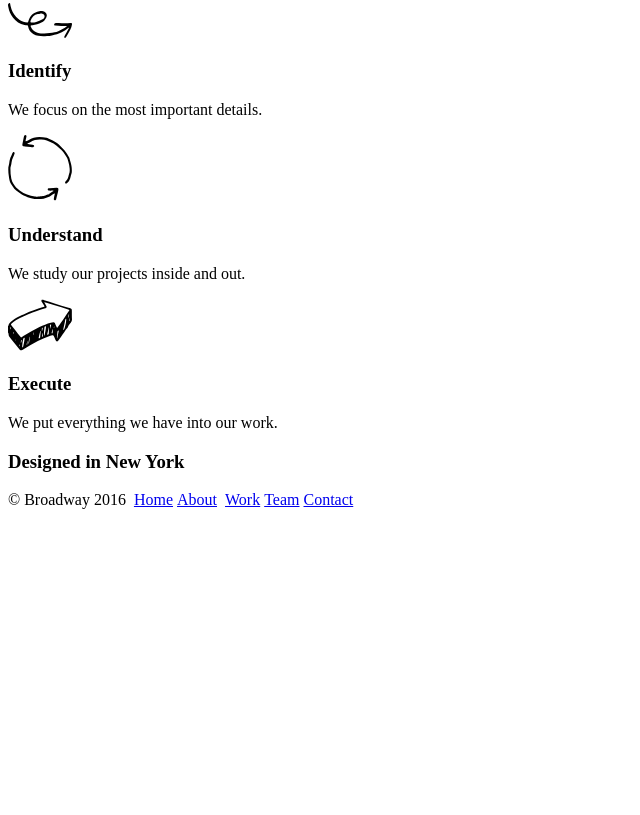
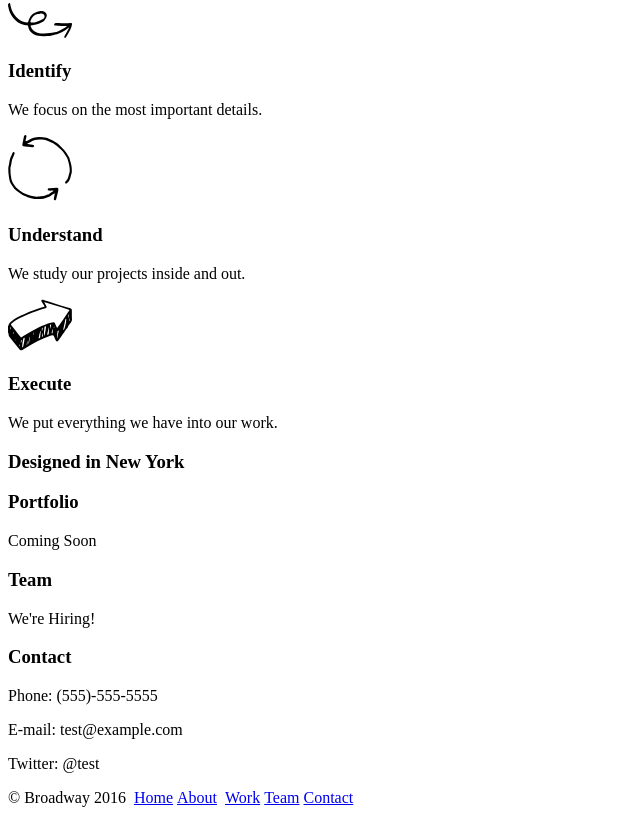
Before and after one commit to ginacastano/broadway, a plain HTML site: page index.html in a window 1280 px wide. Shown: the part 298-1113 px from the top of the page, without its empty margins (0-640 px from the left). Before the commit the page ends 815 px from the top, so only its background shows below. Drawn offline with Linux system fonts and the light colour scheme.

Commit message:
added info section

```diff
--- a/index.html
+++ b/index.html
@@ -40,7 +40,16 @@
     </div>
 
     <!-- info -->
+    <h3>Portfolio</h3>
+    <p>Coming Soon</p>
 
+    <h3>Team</h3>
+    <p>We're Hiring!</p>
+
+    <h3>Contact</h3>
+    <p>Phone: (555)-555-5555</p>
+    <p>E-mail: test@example.com</p>
+    <p>Twitter: @test</p>
     <!-- footer -->
     <div class="footer">
       &copy; Broadway 2016 &nbsp;<a href="#">Home</a>&nbsp;<a href="#">About</a>
```
